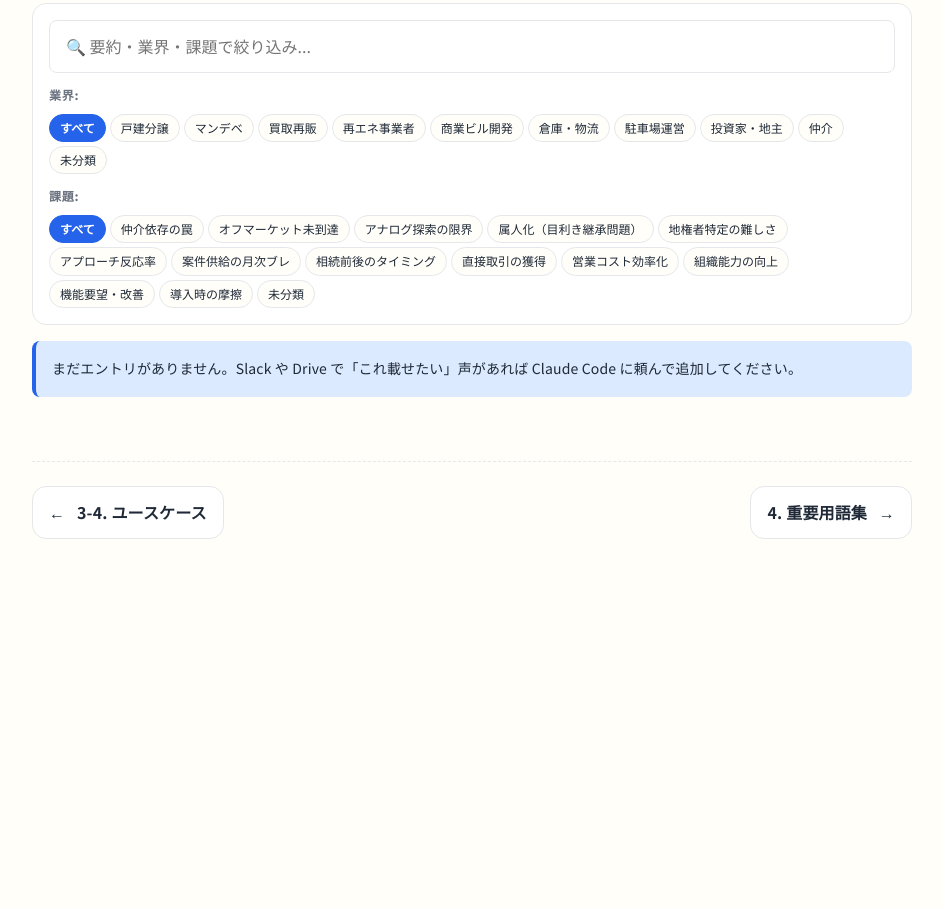
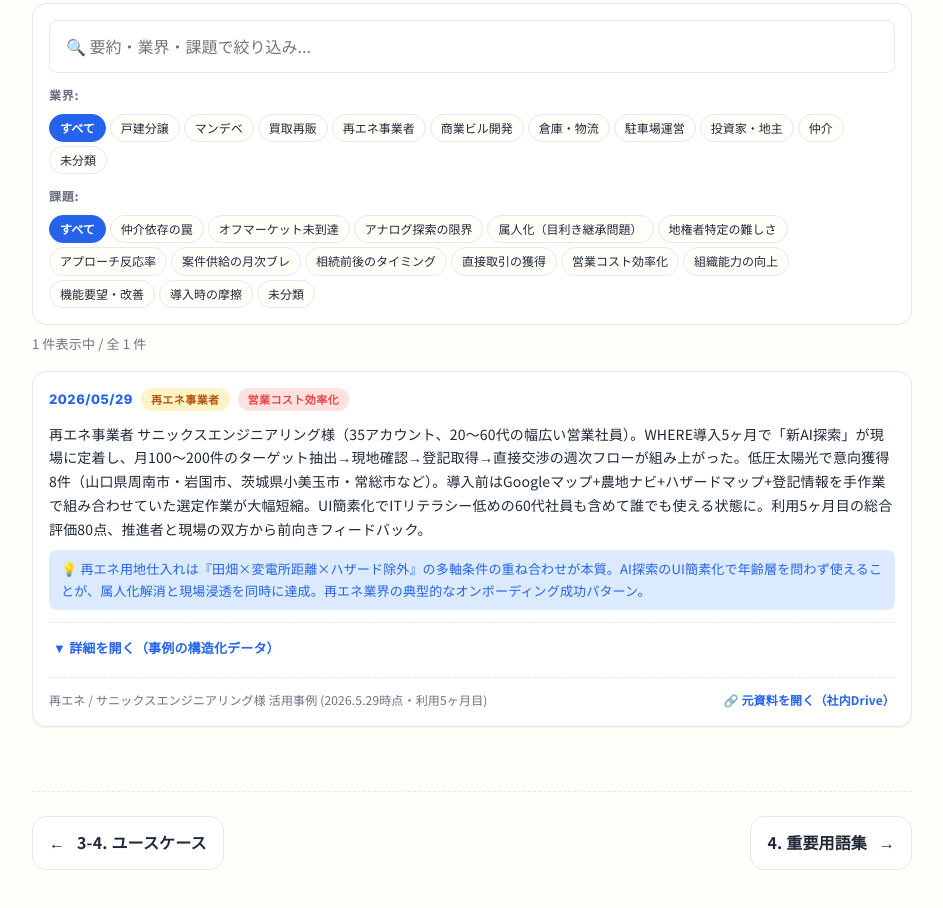
Before and after one commit to tanaka-where/fudosan-onboarding, a plain HTML site: page pages/chapter4-3.html in a window 1280 px wide. Shown: the part 1609-2517 px from the top of the page, without its empty margins (308-1251 px from the left). Before the commit the page ends 2196 px from the top, so only its background shows below. Drawn offline with Linux system fonts and the light colour scheme.

Commit message:
Add v-001: サニックスエンジニアリング様 再エネ活用事例 + details アコーディオン
- voices.json: v-001 を 300字要約 + details(11項目) で投入
  - 業界=再エネ事業者 / 課題=営業コスト効率化
  - 顧客概要/利用期間/MRR/導入前/仕入れ用地/営業フロー/探索条件/成果/支援/評価/次の打ち手
- chapter4-3.html: details があれば「▼ 詳細を開く」アコーディオンで構造化展開
- components.css: .voice-details / .voice-detail-table のスタイル追加
- XSS対策: 表示前に escapeHtml

Co-Authored-By: Claude Opus 4.7 (1M context) <noreply@anthropic.com>

```diff
--- a/assets/css/components.css
+++ b/assets/css/components.css
@@ -1355,6 +1355,68 @@
   margin-top: var(--space-2);
   margin-bottom: var(--space-2);
 }
+.voice-details {
+  margin-top: var(--space-3);
+  border-top: 1px dashed var(--color-border);
+  padding-top: var(--space-2);
+}
+.voice-details summary {
+  cursor: pointer;
+  font-size: 13px;
+  font-weight: 700;
+  color: var(--color-main);
+  padding: 6px 4px;
+  border-radius: var(--radius-sm);
+  list-style: none;
+  user-select: none;
+  transition: background .15s ease;
+}
+.voice-details summary::-webkit-details-marker { display: none; }
+.voice-details summary:hover {
+  background: var(--color-main-soft);
+}
+.voice-details[open] summary {
+  color: var(--color-accent-3);
+  margin-bottom: var(--space-2);
+}
+.voice-detail-table {
+  display: grid;
+  grid-template-columns: minmax(120px, 180px) 1fr;
+  gap: 1px;
+  background: var(--color-border);
+  border-radius: var(--radius-sm);
+  overflow: hidden;
+  margin-top: var(--space-2);
+  font-size: 13px;
+  line-height: 1.65;
+}
+.voice-detail-row {
+  display: contents;
+}
+.voice-detail-row > .voice-detail-key,
+.voice-detail-row > .voice-detail-val {
+  background: var(--color-surface);
+  padding: var(--space-2) var(--space-3);
+}
+.voice-detail-key {
+  font-weight: 800;
+  color: var(--color-subtext);
+  font-size: 12px;
+  letter-spacing: 0.02em;
+  background: var(--color-base) !important;
+}
+.voice-detail-val {
+  color: var(--color-text);
+  white-space: pre-wrap;
+  word-break: break-word;
+}
+@media (max-width: 600px) {
+  .voice-detail-table { grid-template-columns: 1fr; }
+  .voice-detail-key {
+    border-bottom: 1px solid var(--color-border);
+  }
+}
+
 .voice-card-foot {
   display: flex;
   justify-content: space-between;
--- a/assets/data/voices.json
+++ b/assets/data/voices.json
@@ -29,5 +29,32 @@
     "導入時の摩擦",
     "未分類"
   ],
-  "entries": []
+  "entries": [
+    {
+      "id": "v-001",
+      "added_at": "2026-05-29",
+      "source_url": "https://docs.google.com/document/d/10-FOUp10KoPyHTHHkvNBneS8C7kQ_Asap_5eWj4g8KI/edit",
+      "source_name": "再エネ / サニックスエンジニアリング様 活用事例 (2026.5.29時点・利用5ヶ月目)",
+      "industry": "再エネ事業者",
+      "issue_category": "営業コスト効率化",
+      "voice_summary": "再エネ事業者 サニックスエンジニアリング様（35アカウント、20〜60代の幅広い営業社員）。WHERE導入5ヶ月で「新AI探索」が現場に定着し、月100〜200件のターゲット抽出→現地確認→登記取得→直接交渉の週次フローが組み上がった。低圧太陽光で意向獲得8件（山口県周南市・岩国市、茨城県小美玉市・常総市など）。導入前はGoogleマップ+農地ナビ+ハザードマップ+登記情報を手作業で組み合わせていた選定作業が大幅短縮。UI簡素化でITリテラシー低めの60代社員も含めて誰でも使える状態に。利用5ヶ月目の総合評価80点、推進者と現場の双方から前向きフィードバック。",
+      "insight": "再エネ用地仕入れは『田畑×変電所距離×ハザード除外』の多軸条件の重ね合わせが本質。AI探索のUI簡素化で年齢層を問わず使えることが、属人化解消と現場浸透を同時に達成。再エネ業界の典型的なオンボーディング成功パターン。",
+      "sensitive_flag": false,
+      "confidence": 0.95,
+      "details": {
+        "顧客概要": "業界=再エネ事業者 / 規模=35アカウント / 拠点=本社(福岡)、東日本(虎ノ門)、土浦宇都宮、千葉、前橋、西日本、小郡、下関、中四国支店、関西支店",
+        "利用期間": "2026-01-05 〜 2027-01-04（利用5ヶ月目）",
+        "MRR": "¥500,000（旧プライシング）",
+        "導入前の状態": "Googleマップ + 農地ナビ + 重ねるハザードマップ + 登記情報提供サービスを手作業で組み合わせてリスト作成",
+        "仕入れたい用地": "種別=太陽光パネル(低圧・高圧)、蓄電池、戸建 / エリア=福島(南部含む)、茨城(県南含む)、栃木、群馬、埼玉、千葉、三重、滋賀、兵庫、岡山、広島、山口 / 面積=500〜2,000㎡(各エリアによる)",
+        "営業フロー": "【月】新AI探索で対象エリア検索100〜200件 → Googleマップ/ストリートビューで簡易精査(○△×) / 【火】iPad持参で現地確認、良ければWHEREの『リストに追加』 / 【水以降】登記簿取得→所有者特定→ルート組み→訪問・価格交渉",
+        "WHERE探索条件": "新AI探索 / 変電所などの地点から半径〜1,000〜2,000mで探索 / 対象=田畑 / 除外=国有林・保安林・農業振興地域(青地)・エリア別ハザード",
+        "成果": "低圧太陽光で意向獲得8件(蓄電池は含まず)。具体地名: 山口県周南市・岩国市、茨城県小美玉市・常総市。意向獲得=「他社アプローチを断り同社と進める」意向表明書段階。最終契約は設計+電力会社接続検討(最短3〜4ヶ月)を経由。キャンセル率約2割",
+        "支援内容": "1/8 東京操作説明会(訪問CS/FS) → 1/15 定例MTG → 1/23 広島操作説明会(パソコン教室形式で前向き化) → 3/3 定例MTG(アンケート共有) → 3/18 東京操作説明会 → 5/28 定例 → 6月末 定例予定。Slack連携で日常コミュニケーション",
+        "評価(80/100)": "3〜4月の勉強会以降、現場で新AI探索がしっかり活用。旧バージョンより条件絞り込みが簡素化され60代社員でも使える仕様。土地選定時間が短縮、速効性含めた費用対効果を実感",
+        "残り20点・次の打ち手": "CS視点として探索・リスト追加フェーズが終わったので、次は現地確認や訪問アプローチ記録を入力するフェーズへの移行支援を打診済み",
+        "備考": "成果が出た用地は『一部筆界はでないが筆界β版が表示される場所』。担当=CS鎌田・FS山本"
+      }
+    }
+  ]
 }
--- a/pages/chapter4-3.html
+++ b/pages/chapter4-3.html
@@ -201,23 +201,43 @@
           root.innerHTML = '<p class="muted">該当するエントリが見つかりませんでした。</p>';
           return;
         }
-        root.innerHTML = filtered.map((e) => {
+        const escapeHtml = (s) => String(s == null ? '' : s)
+          .replace(/&/g, '&amp;').replace(/</g, '&lt;').replace(/>/g, '&gt;')
+          .replace(/"/g, '&quot;').replace(/'/g, '&#39;');
+
+        root.innerHTML = filtered.map((e, i) => {
           const sensitive = e.sensitive_flag ? '<span class="voice-sensitive">⚠️ センシティブ</span>' : '';
           const linkHtml = e.source_url
-            ? `<a class="voice-source" href="${e.source_url}" target="_blank" rel="noopener noreferrer">🔗 元資料を開く（社内Drive）</a>`
+            ? `<a class="voice-source" href="${escapeHtml(e.source_url)}" target="_blank" rel="noopener noreferrer">🔗 元資料を開く（社内Drive）</a>`
             : '<span class="voice-source muted">元資料リンクなし</span>';
-          const sourceName = e.source_name ? `<span class="voice-source-name">${e.source_name}</span>` : '';
-          const insight = e.insight ? `<div class="voice-insight">💡 ${e.insight}</div>` : '';
+          const sourceName = e.source_name ? `<span class="voice-source-name">${escapeHtml(e.source_name)}</span>` : '';
+          const insight = e.insight ? `<div class="voice-insight">💡 ${escapeHtml(e.insight)}</div>` : '';
+          let detailsHtml = '';
+          if (e.details && typeof e.details === 'object' && Object.keys(e.details).length > 0) {
+            const rows = Object.entries(e.details).map(([k, v]) => `
+              <div class="voice-detail-row">
+                <div class="voice-detail-key">${escapeHtml(k)}</div>
+                <div class="voice-detail-val">${escapeHtml(v)}</div>
+              </div>
+            `).join('');
+            detailsHtml = `
+              <details class="voice-details">
+                <summary>▼ 詳細を開く（事例の構造化データ）</summary>
+                <div class="voice-detail-table">${rows}</div>
+              </details>
+            `;
+          }
           return `
             <article class="voice-card">
               <header class="voice-card-head">
                 <span class="voice-date">${fmtDate(e.added_at)}</span>
-                <span class="voice-tag voice-tag-ind">${e.industry || '未分類'}</span>
-                <span class="voice-tag voice-tag-iss">${e.issue_category || '未分類'}</span>
+                <span class="voice-tag voice-tag-ind">${escapeHtml(e.industry || '未分類')}</span>
+                <span class="voice-tag voice-tag-iss">${escapeHtml(e.issue_category || '未分類')}</span>
                 ${sensitive}
               </header>
-              <p class="voice-summary">${e.voice_summary || ''}</p>
+              <p class="voice-summary">${escapeHtml(e.voice_summary || '')}</p>
               ${insight}
+              ${detailsHtml}
               <footer class="voice-card-foot">
                 ${sourceName}
                 ${linkHtml}
```
